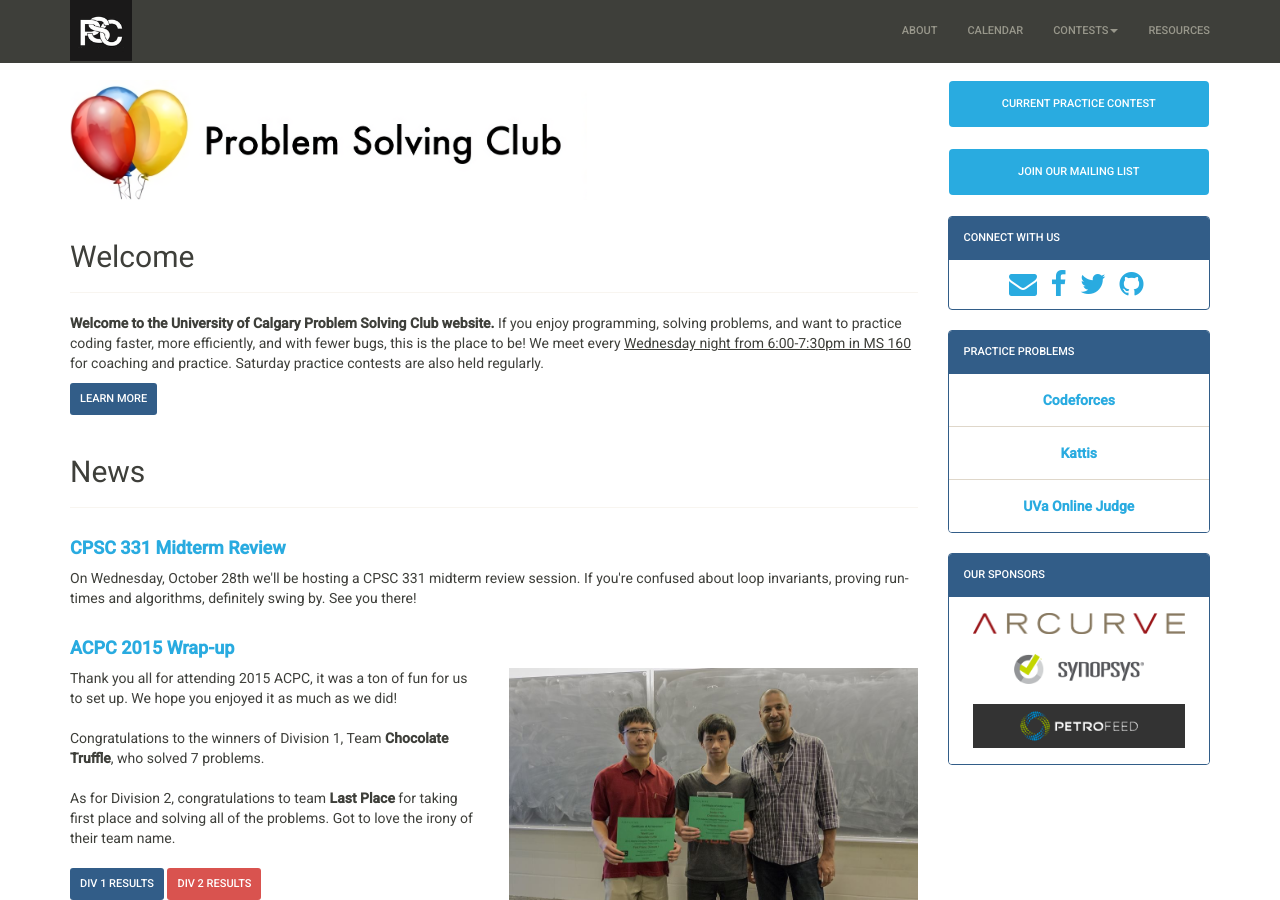
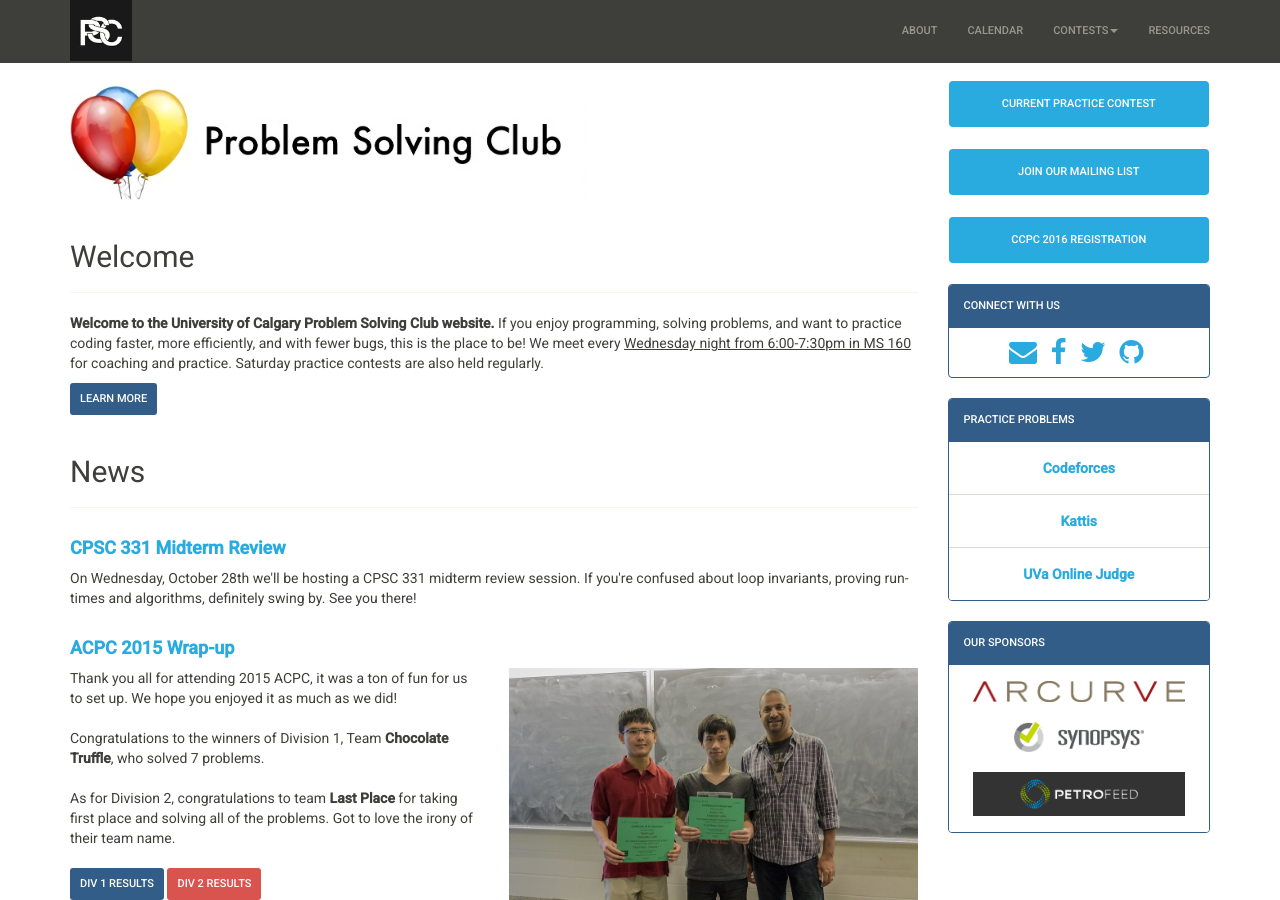
Before and after one commit to ProblemSolvingClub/psc-website, a Jekyll site: the page built from index.html, in a window 1280 px wide and 900 px high. Built offline with Jekyll 4.4.1, drawn with Linux system fonts in a browser that asks for light colours; nearby versions of some CDN libraries.

Commit message:
add ccpc button to main page

```diff
--- a/index.html
+++ b/index.html
@@ -61,6 +61,8 @@ title: Problem Solving Club
 
     <div class="col-xs-12 col-sm-4 col-md-3">
 
+
+
       <!-- Current practice contest -->
       <div class="panel">
         <a class="btn btn-info btn-block" href="https://open.kattis.com/contests/q3dy9s" role="button">
@@ -75,7 +77,12 @@ title: Problem Solving Club
         </a>
       </div><!-- ./panel -->
 
-
+      <!-- CCPC 2016 Registration -->
+      <div class="panel">
+        <a class="btn btn-info btn-block" href="/contests/ccpc/2016/index.html" role="button">
+	  CCPC 2016 Registration
+        </a>
+      </div><!-- ./panel -->
 
       <!-- Social links -->
       <div class="panel panel-primary">
```
